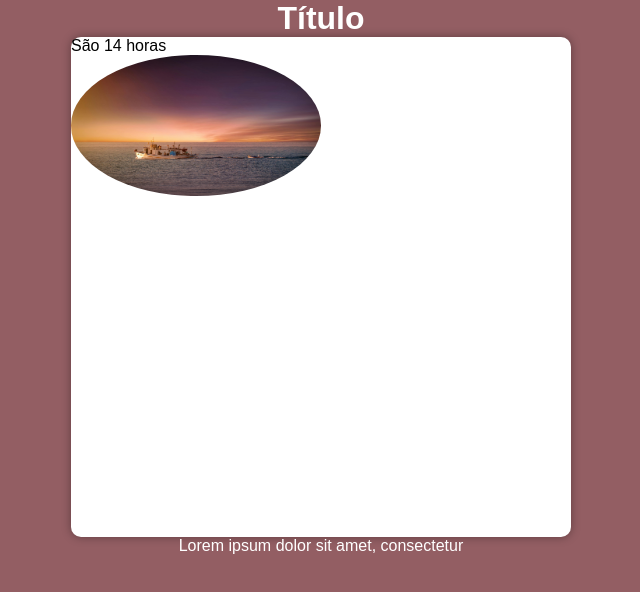
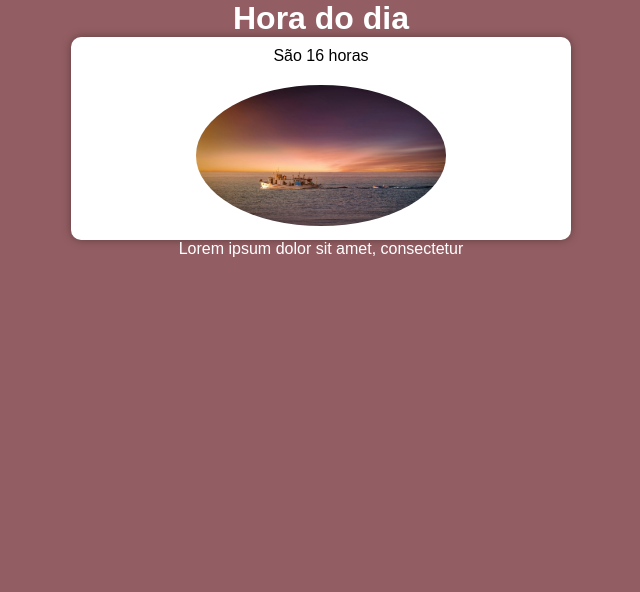
Before and after one commit to viniciusbarbosa2024/javascript, a plain HTML site: page aula12ex/ex014/modelo.html in a window 1280 px wide. Shown: the whole page, without its empty margins (319-959 px from the left). Drawn offline with Linux system fonts and the light colour scheme.

Commit message:
Terminei o ex014

```diff
--- a/aula12ex/ex014/estilo.css
+++ b/aula12ex/ex014/estilo.css
@@ -17,7 +17,6 @@ header h1 {
 
 section {
     max-width: 500px;
-    height: 500px;
     background-color: white;
     margin: auto;
     border-radius: 10px;
@@ -29,6 +28,11 @@ section img {
     border-radius: 50%;
 }
 
+section div {
+    text-align: center;
+    padding: 10px;
+}
+
 footer {
     text-align: center;
     color: white;
--- a/aula12ex/ex014/modelo.html
+++ b/aula12ex/ex014/modelo.html
@@ -8,7 +8,7 @@
 </head>
 <body onload="carregar()">
     <header>
-        <h1>Título</h1>
+        <h1>Hora do dia</h1>
     </header>
     <section>
         <div id="msg">
--- a/aula12ex/ex014/script.js
+++ b/aula12ex/ex014/script.js
@@ -2,8 +2,7 @@ function carregar() {
     var msg = document.getElementById('msg')
     var img = document.getElementById('img')
     var data = new Date()
-    //var hora = data.getHours()
-    var hora = 14
+    var hora = data.getHours()
     msg.innerHTML = `São ${hora} horas`
 
     if (hora>=0 && hora<12) {
@@ -14,5 +13,6 @@ function carregar() {
         document.body.style.backgroundColor = '#935E63'
     } else {
         img.src = 'imagens/noite.jpg'
+        document.body.style.backgroundColor = '#17282F'
     }
 }
```
